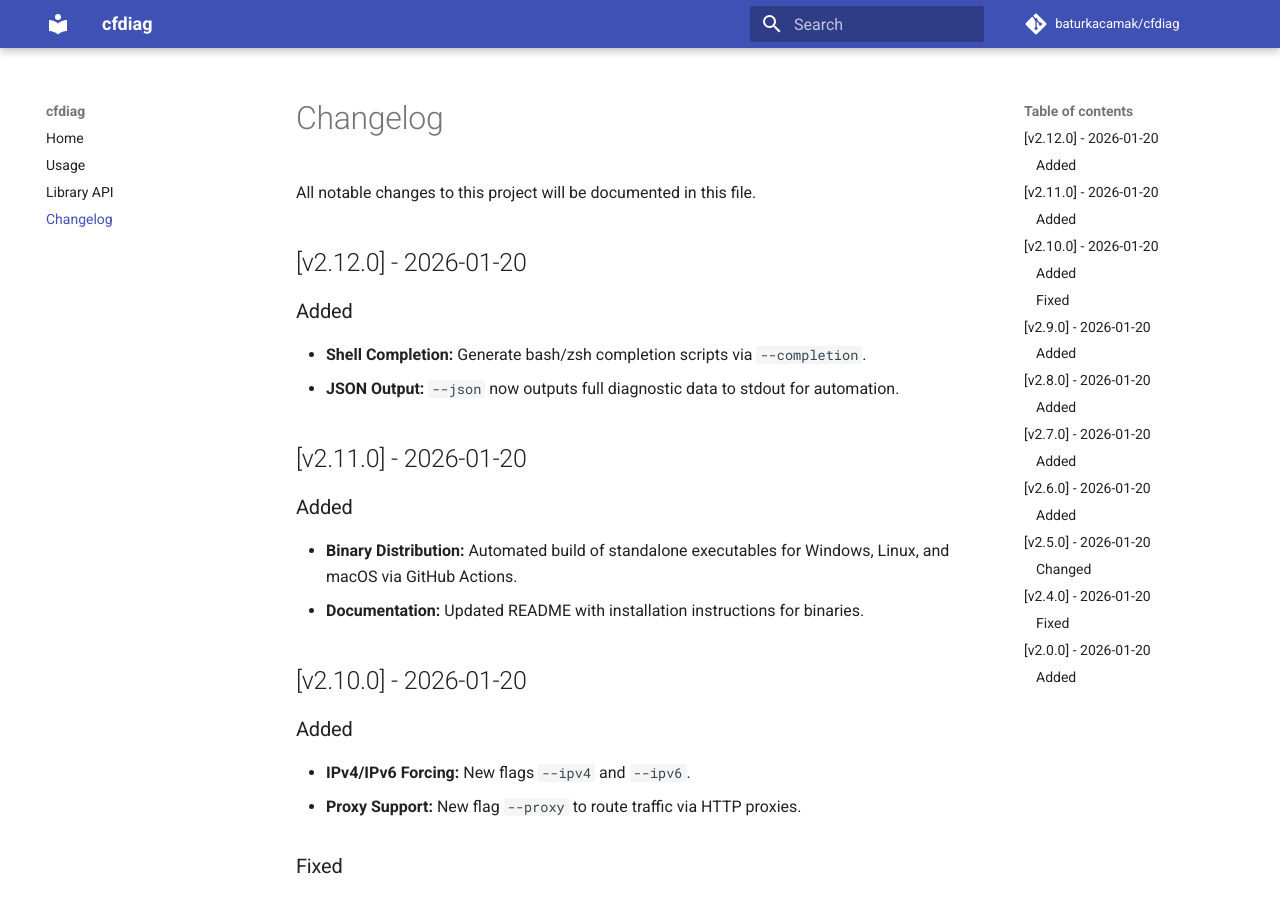
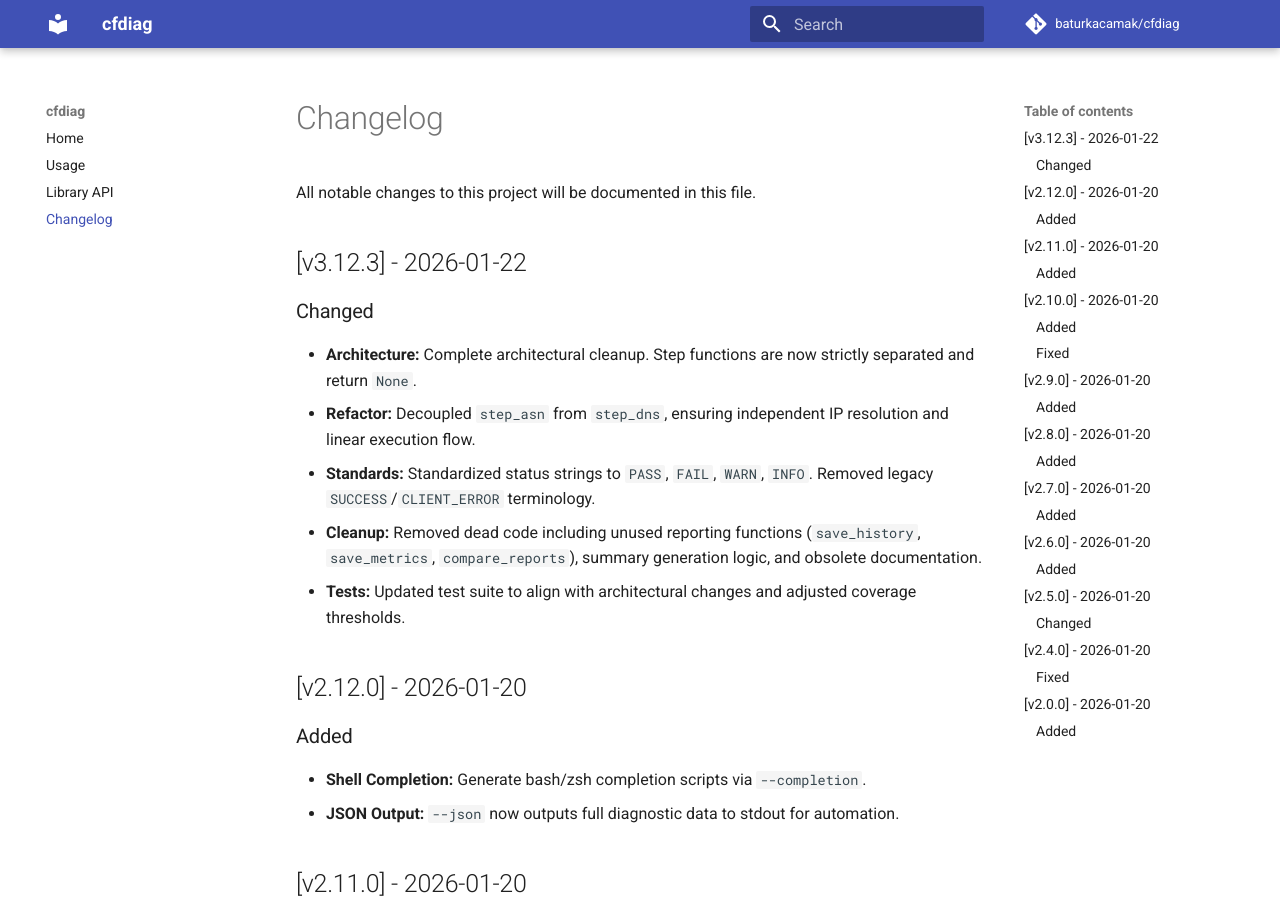
Before and after one commit to baturkacamak/cfdiag, an MkDocs documentation site: the page built from docs/changelog.md, in a window 1280 px wide and 900 px high. Built offline with MkDocs 1.6.1 and Material for MkDocs 9.7.7, drawn with Linux system fonts in a browser that asks for light colours; comment, search, counter and statistics services are not loaded.

Commit message:
docs: update changelogs for v3.12.3

```diff
--- a/docs/changelog.md
+++ b/docs/changelog.md
@@ -1,6 +1,14 @@
 # Changelog
 
 All notable changes to this project will be documented in this file.
+
+## [v3.12.3] - 2026-01-22
+### Changed
+- **Architecture:** Complete architectural cleanup. Step functions are now strictly separated and return `None`.
+- **Refactor:** Decoupled `step_asn` from `step_dns`, ensuring independent IP resolution and linear execution flow.
+- **Standards:** Standardized status strings to `PASS`, `FAIL`, `WARN`, `INFO`. Removed legacy `SUCCESS`/`CLIENT_ERROR` terminology.
+- **Cleanup:** Removed dead code including unused reporting functions (`save_history`, `save_metrics`, `compare_reports`), summary generation logic, and obsolete documentation.
+- **Tests:** Updated test suite to align with architectural changes and adjusted coverage thresholds.
 
 ## [v2.12.0] - 2026-01-20
 ### Added
```
Also changed, not shown: CHANGELOG.md (+8 -0 lines).
